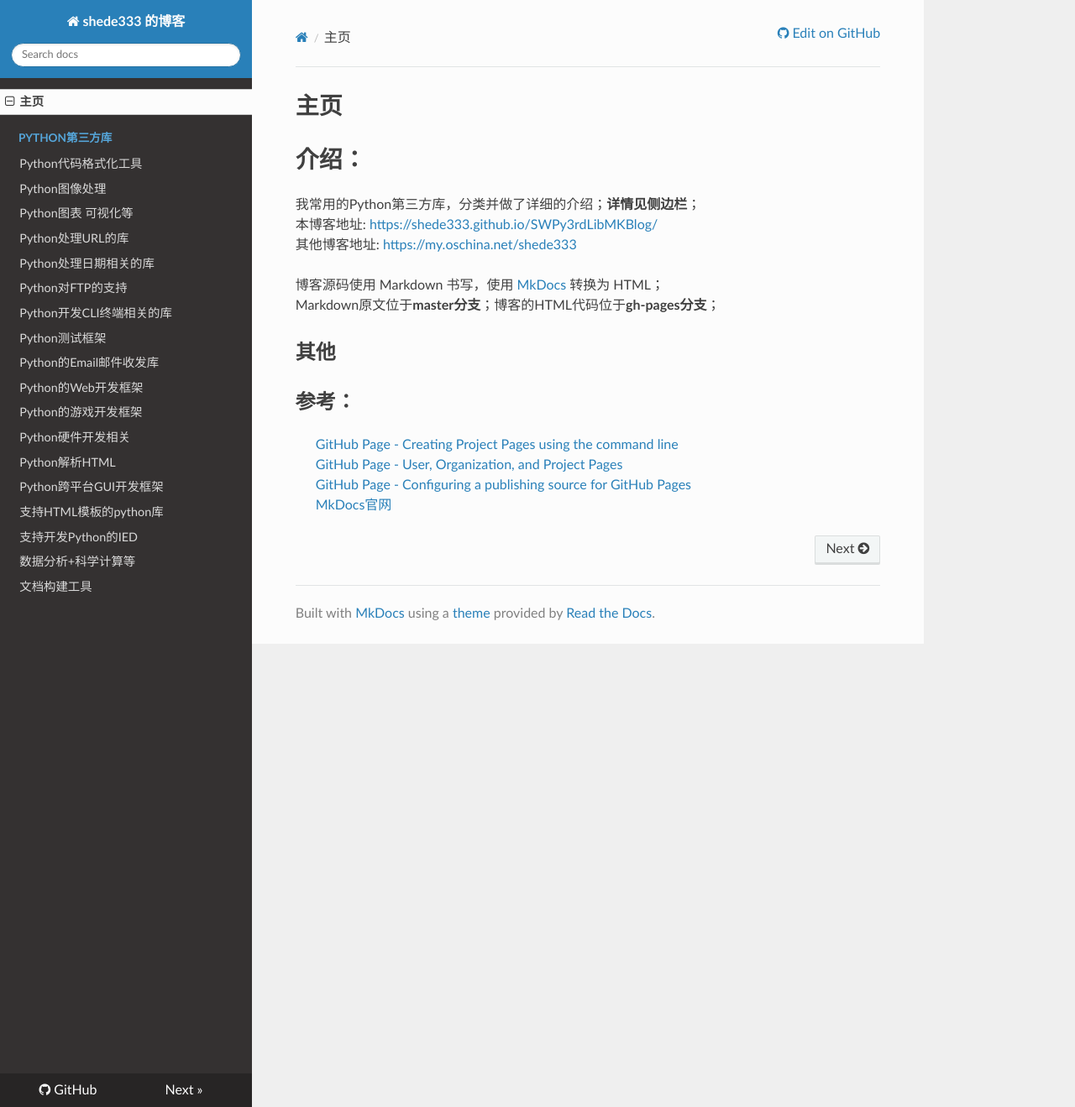
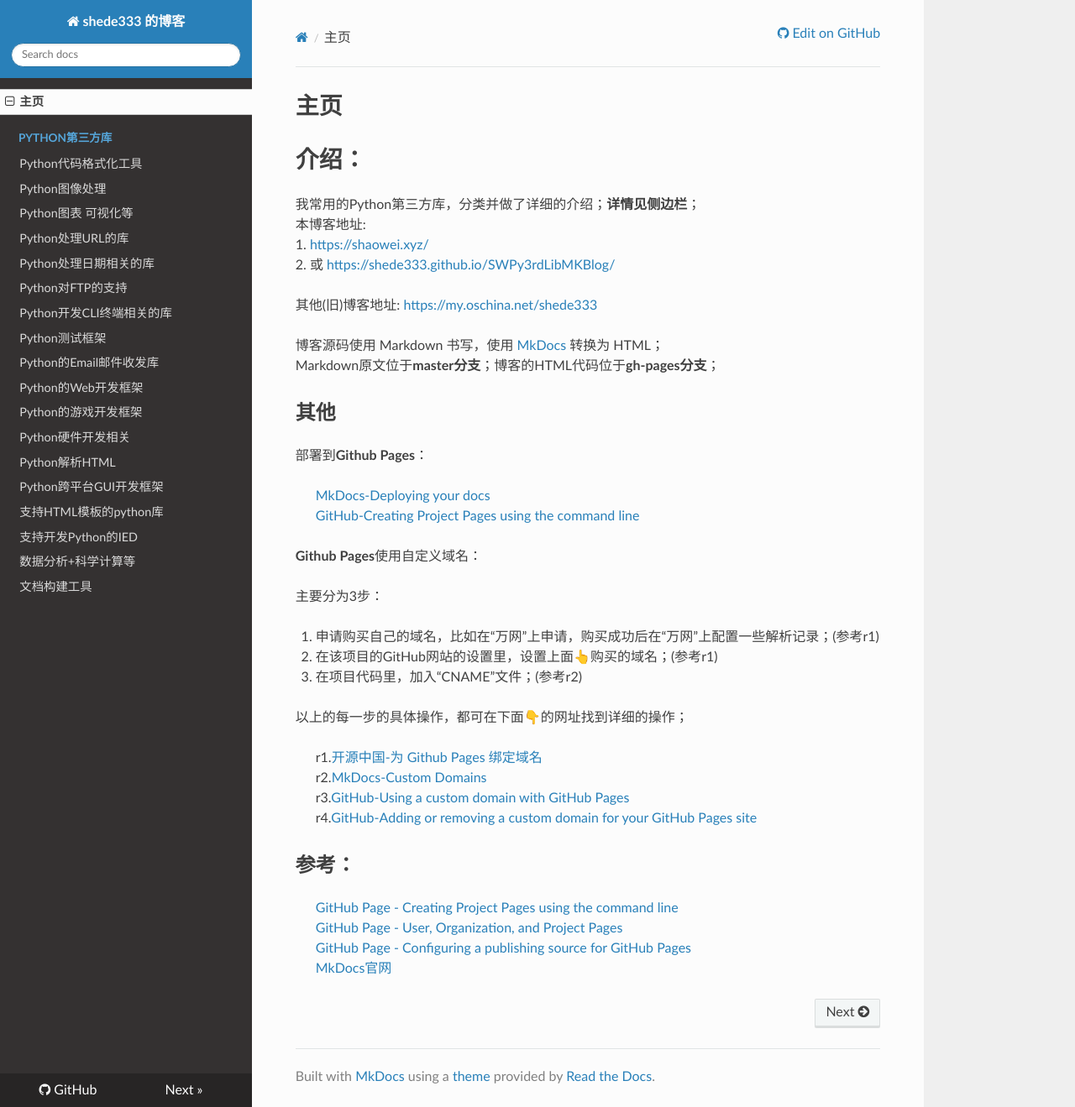
Before and after one commit to shede333/SWPy3rdLibMKBlog, an MkDocs documentation site: the page built from docs/index.md, in a window 1280 px wide and 1319 px high. Shown: the whole window at 84% size. Built offline with MkDocs 1.6.1, drawn with Linux system fonts in a browser that asks for light colours; nearby versions of some CDN libraries.

Commit message:
配置自定义域名

```diff
--- a/docs/index.md
+++ b/docs/index.md
@@ -2,13 +2,36 @@
 
 # 介绍：
 我常用的Python第三方库，分类并做了详细的介绍；**详情见侧边栏**；
-本博客地址:   <https://shede333.github.io/SWPy3rdLibMKBlog/>
-其他博客地址: <https://my.oschina.net/shede333>
+本博客地址:
+1. <https://shaowei.xyz/>
+2. 或 <https://shede333.github.io/SWPy3rdLibMKBlog/>
+
+其他(旧)博客地址: <https://my.oschina.net/shede333>
 
 博客源码使用 Markdown 书写，使用 [MkDocs][MkDocs] 转换为 HTML；
 Markdown原文位于**master分支**；博客的HTML代码位于**gh-pages分支**；
 
 ## 其他
+
+部署到**Github Pages**：
+
+> [MkDocs-Deploying your docs](https://www.mkdocs.org/user-guide/deploying-your-docs/)
+> [GitHub-Creating Project Pages using the command line](https://help.github.com/en/articles/creating-project-pages-using-the-command-line)
+
+**Github Pages**使用自定义域名：
+
+主要分为3步：
+
+1. 申请购买自己的域名，比如在“万网”上申请，购买成功后在“万网”上配置一些解析记录；(参考r1)
+2. 在该项目的GitHub网站的设置里，设置上面👆购买的域名；(参考r1)
+3. 在项目代码里，加入“CNAME”文件；(参考r2)
+
+以上的每一步的具体操作，都可在下面👇的网址找到详细的操作；
+
+> r1.[开源中国-为 Github Pages 绑定域名](https://my.oschina.net/u/3729927/blog/1934247)
+> r2.[MkDocs-Custom Domains](https://www.mkdocs.org/user-guide/deploying-your-docs/#custom-domains)
+> r3.[GitHub-Using a custom domain with GitHub Pages](https://help.github.com/en/articles/using-a-custom-domain-with-github-pages)
+> r4.[GitHub-Adding or removing a custom domain for your GitHub Pages site](https://help.github.com/en/articles/adding-or-removing-a-custom-domain-for-your-github-pages-site)
 
 ## 参考：
 
```
Also changed, not shown: 1 other file.
